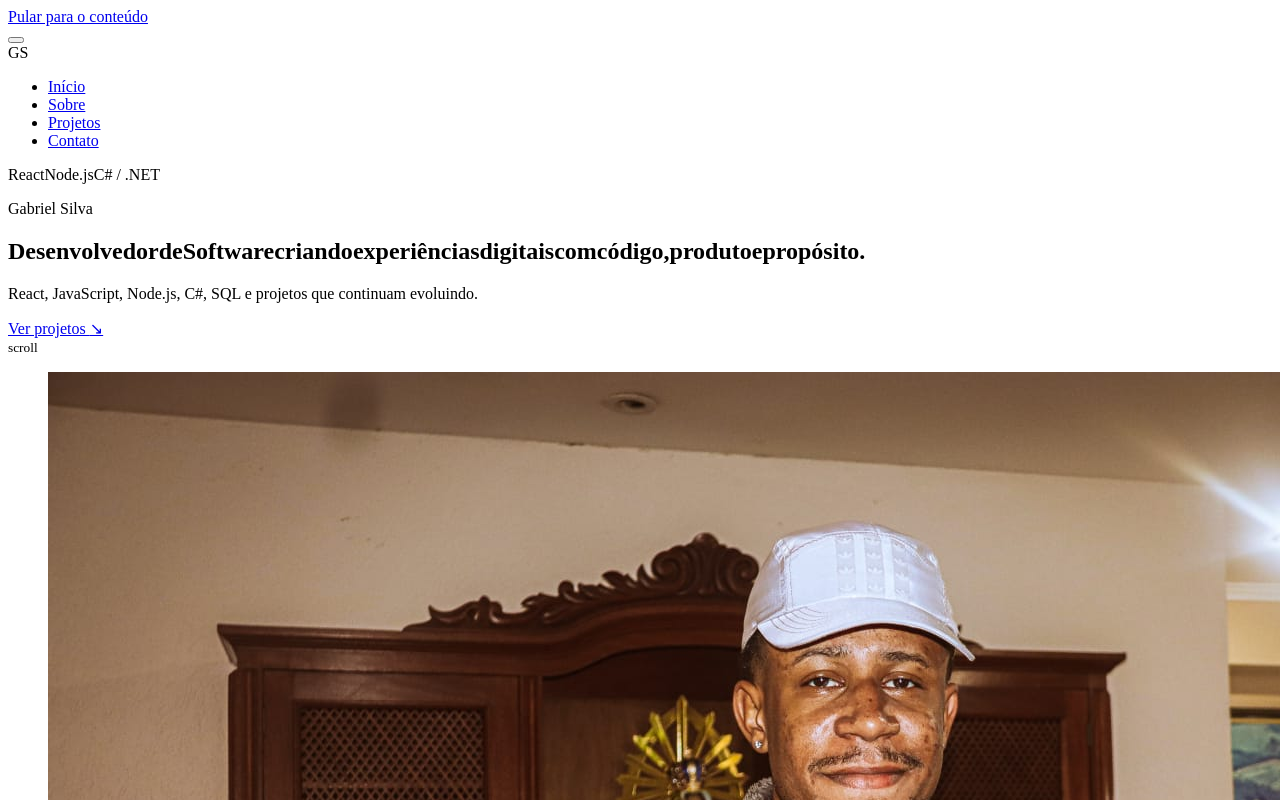
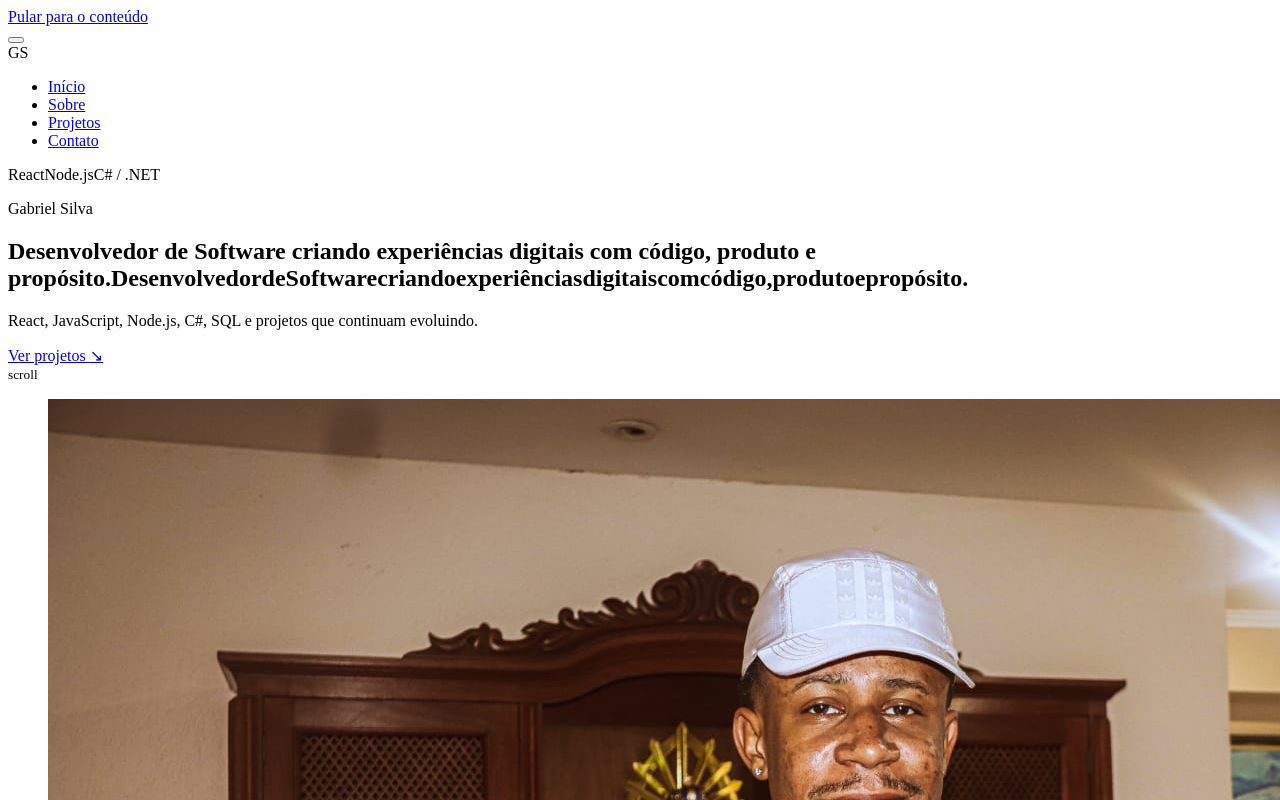
Before and after one commit to GBLSLVA/PORTIFOLIO-GABRIEL-SILVA-, a React (Vite) app: page / in a window 1280 px wide. Shown: the top 800 px of the page. Built offline with nearby package versions, Linux system fonts and the light colour scheme; the HTML template or start-up script is replaced by a standard one.

Commit message:
fix: give animated hero headline accessible semantic text

```diff
--- a/src/components/Hero.tsx
+++ b/src/components/Hero.tsx
@@ -23,9 +23,11 @@ export function Hero() {
       <div className="hero-content">
         <p className="eyebrow hero-kicker">Gabriel Silva</p>
 
-        <h1 className="hero-title" aria-label={title}>
+        <h1 className="hero-title">
+          <span className="visually-hidden">{title}</span>
+          <span className="hero-title-animation" aria-hidden="true">
           {titleLines.map((line, lineIndex) => (
-            <span className="hero-title-line" key={`hero-line-${lineIndex}`} aria-hidden="true">
+            <span className="hero-title-line" key={`hero-line-${lineIndex}`}>
               {line.words.map((word, wordIndex) => (
                 <span
                   className="hero-word"
@@ -37,6 +39,7 @@ export function Hero() {
               ))}
             </span>
           ))}
+          </span>
         </h1>
 
         <div className="hero-footer">
@@ -60,6 +63,7 @@ export function Hero() {
             src="/assets/hero.jpeg"
             alt="Gabriel Silva sorrindo em um retrato casual"
             loading="eager"
+            fetchPriority="high"
           />
         </div>
         <figcaption>
```
